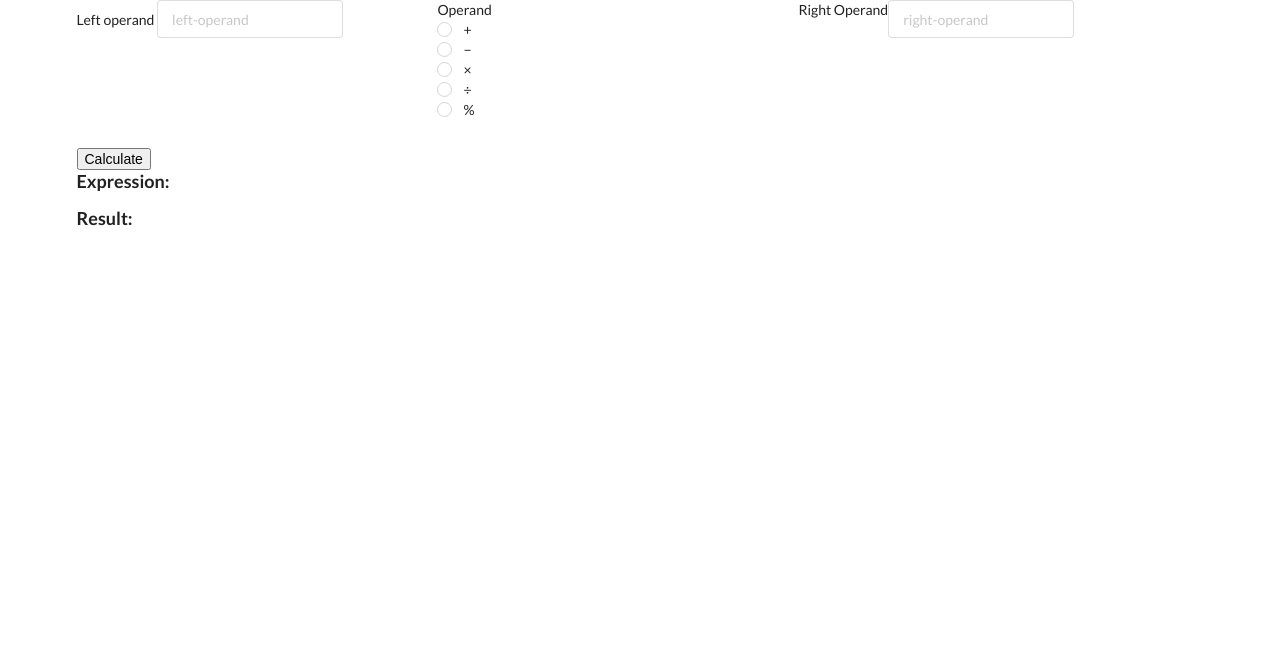
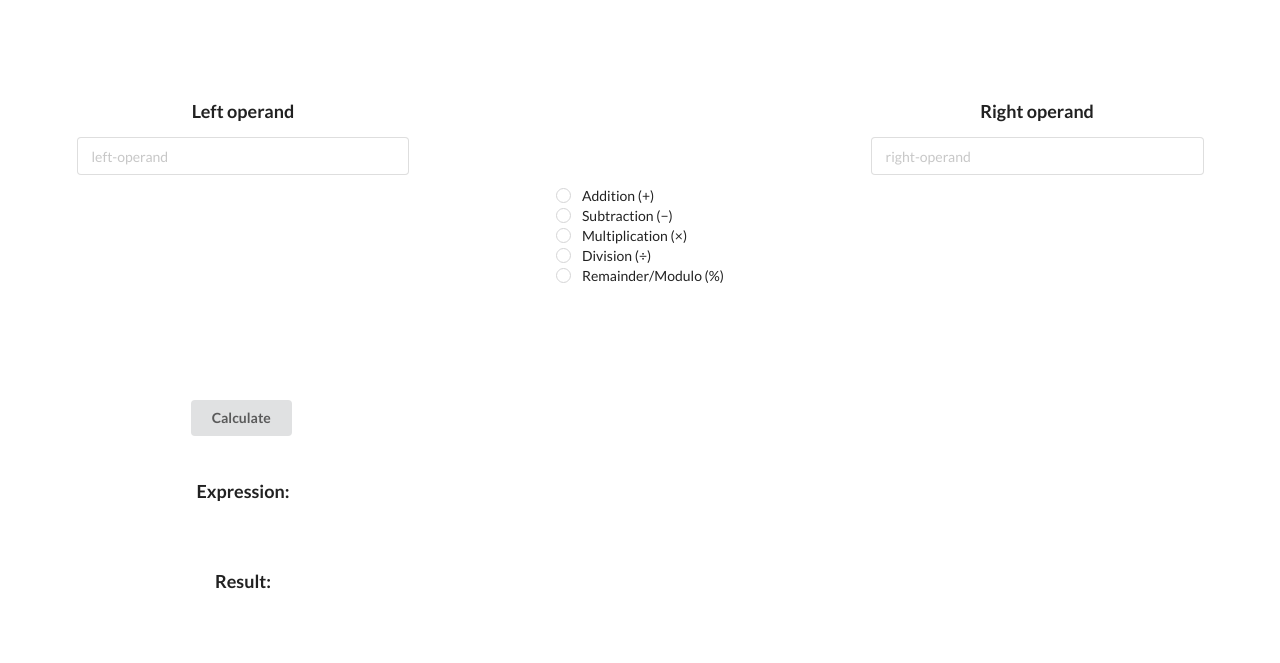
Before and after one commit to aaronpo97/TechScreening04-25-Po, a website built with Vite: page client/index.html in a window 1280 px wide. Built offline with nearby package versions, Linux system fonts and the light colour scheme.

Commit message:
Added styling to client app

```diff
--- a/client/index.html
+++ b/client/index.html
@@ -2,8 +2,7 @@
 <html lang="en">
    <head>
       <meta charset="UTF-8" />
-      <link rel="icon" type="image/svg+xml" href="favicon.svg" />
-      <meta name="viewport" content="width=device-width, initial-scale=1.0" />
+      <meta name="viewport" content="width=device-width, initial-scale=1" />
       <title>Calculator App</title>
       <link
          rel="stylesheet"
@@ -12,71 +11,76 @@
          crossorigin="anonymous"
          referrerpolicy="no-referrer"
       />
+      <link rel="stylesheet" href="styles/main.css" />
    </head>
    <body>
       <div id="app">
          <div class="ui container">
             <form action="/" id="calculator-form">
                <div class="ui grid">
-                  <div class="row">
+                  <div class="row" id="field-row">
                      <div class="five wide column">
-                        <label for="left-operand">Left operand</label>
-                        <div class="ui input">
-                           <input type="text" placeholder="left-operand" id="left-operand" />
+                        <div class="field">
+                           <h3>Left operand</h3>
+                           <div class="ui input">
+                              <input type="text" placeholder="left-operand" id="left-operand" />
+                           </div>
                         </div>
                      </div>
-                     <div class="five wide column">
+                     <div class="six wide column" id="operand-input-column">
                         <div class="grouped fields">
-                           <label>Operand</label>
                            <div class="field">
                               <div class="ui radio checkbox">
                                  <input type="radio" name="operand" value="add" />
-                                 <label>&plus;</label>
+                                 <label>Addition (&plus;)</label>
                               </div>
                            </div>
                            <div class="field">
                               <div class="ui radio checkbox">
                                  <input type="radio" name="operand" value="subtract" />
-                                 <label>&minus;</label>
+                                 <label>Subtraction (&minus;)</label>
                               </div>
                            </div>
                            <div class="field">
                               <div class="ui radio checkbox">
                                  <input type="radio" name="operand" value="multiply" />
-                                 <label>&times;</label>
+                                 <label> Multiplication (&times;) </label>
                               </div>
                            </div>
                            <div class="field">
                               <div class="ui radio checkbox">
                                  <input type="radio" name="operand" value="divide" />
-                                 <label>&divide;</label>
+                                 <label> Division (&divide;) </label>
                               </div>
                            </div>
                            <div class="field">
                               <div class="ui radio checkbox">
                                  <input type="radio" name="operand" value="modulo" />
-                                 <label>%</label>
+                                 <label>Remainder/Modulo (%)</label>
                               </div>
                            </div>
                         </div>
                      </div>
                      <div class="five wide column">
-                        <div class="ui input">
-                           <label for="#right-operand">Right Operand</label>
-                           <input type="text" placeholder="right-operand" id="right-operand" />
+                        <div class="field">
+                           <h3>Right operand</h3>
+                           <div class="ui input">
+                              <!-- <label for="#right-operand">Right Operand</label> -->
+                              <input type="text" placeholder="right-operand" id="right-operand" />
+                           </div>
                         </div>
                      </div>
                   </div>
-                  <div class="row">
-                     <div class="three wide column">
-                        <div class="row">
-                           <button type="submit">Calculate</button>
+                  <div class="row" id="response-row">
+                     <div class="five wide column">
+                        <div class="row calculate-container">
+                           <button type="submit" class="ui button">Calculate</button>
                         </div>
-                        <div class="row">
+                        <div class="row expression-container">
                            <h3>Expression:</h3>
-                           <p id="expression-container"></p>
+                           <p id="expression-result"></p>
                         </div>
-                        <div class="row">
+                        <div class="row result-container">
                            <h3>Result:</h3>
                            <p id="calculation-result"></p>
                         </div>
--- a/client/scripts/events/handleFormSubmit.js
+++ b/client/scripts/events/handleFormSubmit.js
@@ -1,9 +1,9 @@
-import makeCalculationRequest from './api/makeCalculationRequest';
+import makeCalculationRequest from '../api/makeCalculationRequest';
 
 const leftOperandInput = document.querySelector('#left-operand');
 const rightOperandInput = document.querySelector('#right-operand');
 const calculationResultContainer = document.querySelector('#calculation-result');
-const expressionContainer = document.querySelector('#expression-container');
+const expressionResultContainer = document.querySelector('#expression-result');
 
 const handleFormSubmit = event => {
    event.preventDefault();
@@ -17,7 +17,7 @@ const handleFormSubmit = event => {
    makeCalculationRequest(parseFloat(leftValue), parseFloat(rightValue), operand)
       .then(calculationResult => {
          calculationResultContainer.innerHTML = calculationResult.result.toString();
-         expressionContainer.innerHTML = calculationResult.result.toString();
+         expressionResultContainer.innerHTML = calculationResult.expression;
       })
       .catch(error => {
          if (error instanceof Error) {
--- a/client/style.css
+++ /dev/null
@@ -1,8 +0,0 @@
-#app {
-  font-family: Avenir, Helvetica, Arial, sans-serif;
-  -webkit-font-smoothing: antialiased;
-  -moz-osx-font-smoothing: grayscale;
-  text-align: center;
-  color: #2c3e50;
-  margin-top: 60px;
-}
--- /dev/null
+++ b/client/styles/main.css
@@ -0,0 +1,41 @@
+#app {
+   margin-top: 100px;
+   display: flex;
+   justify-content: center;
+   align-items: center;
+}
+
+#field-row{
+  height: 300px;
+}
+
+#operand-input-column{
+
+align-items: center;
+display: flex;
+justify-content: center;
+align-items: center;
+}
+
+.calculate-container {
+   height: 80px;
+   text-align: center;
+}
+
+.expression-container {
+   height: 90px;
+   text-align: center;
+}
+
+.result-container {
+   height: 90px;
+   text-align: center;
+}
+
+.input {
+   width: 100%;
+}
+
+h3{
+   text-align: center;
+}
```
